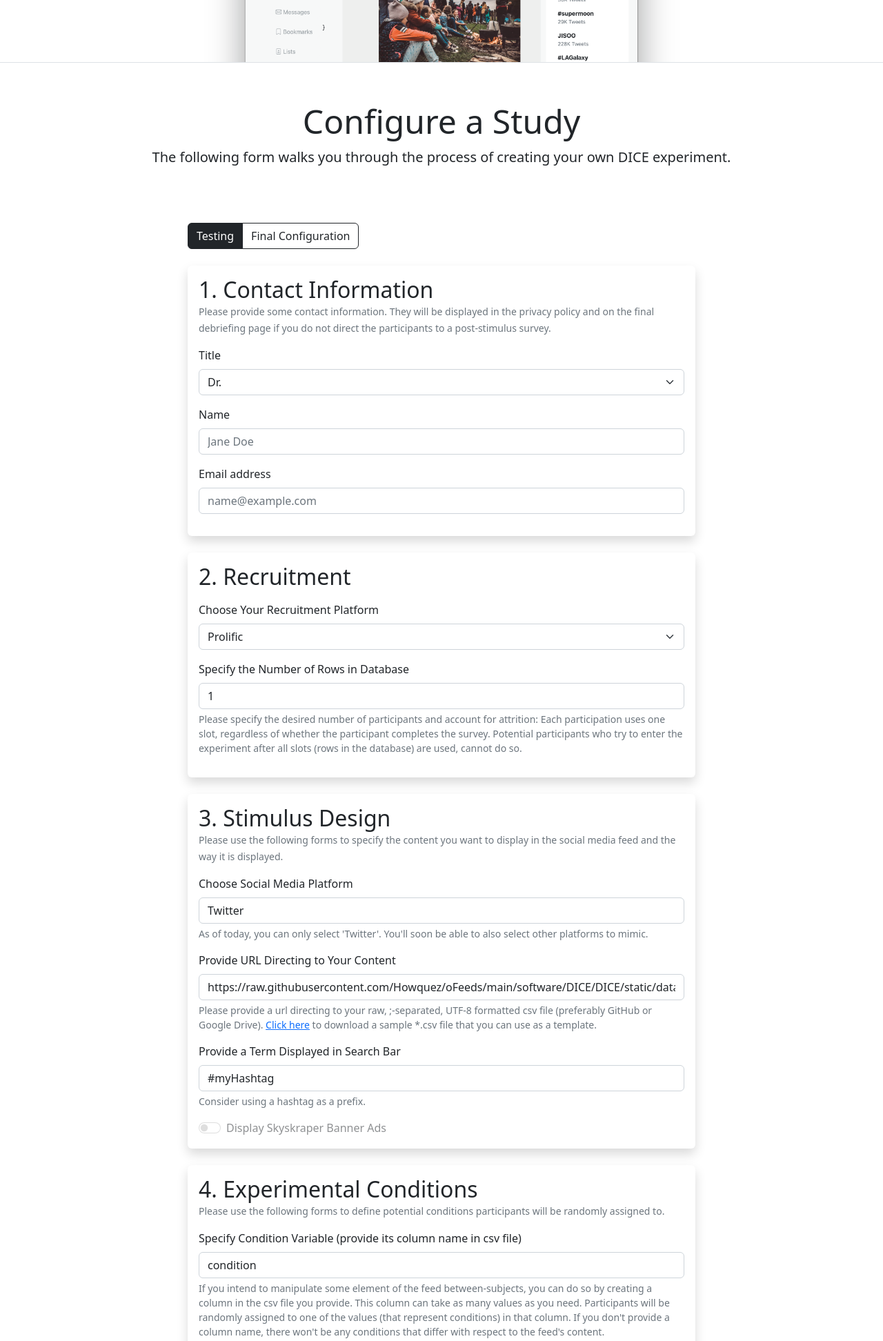
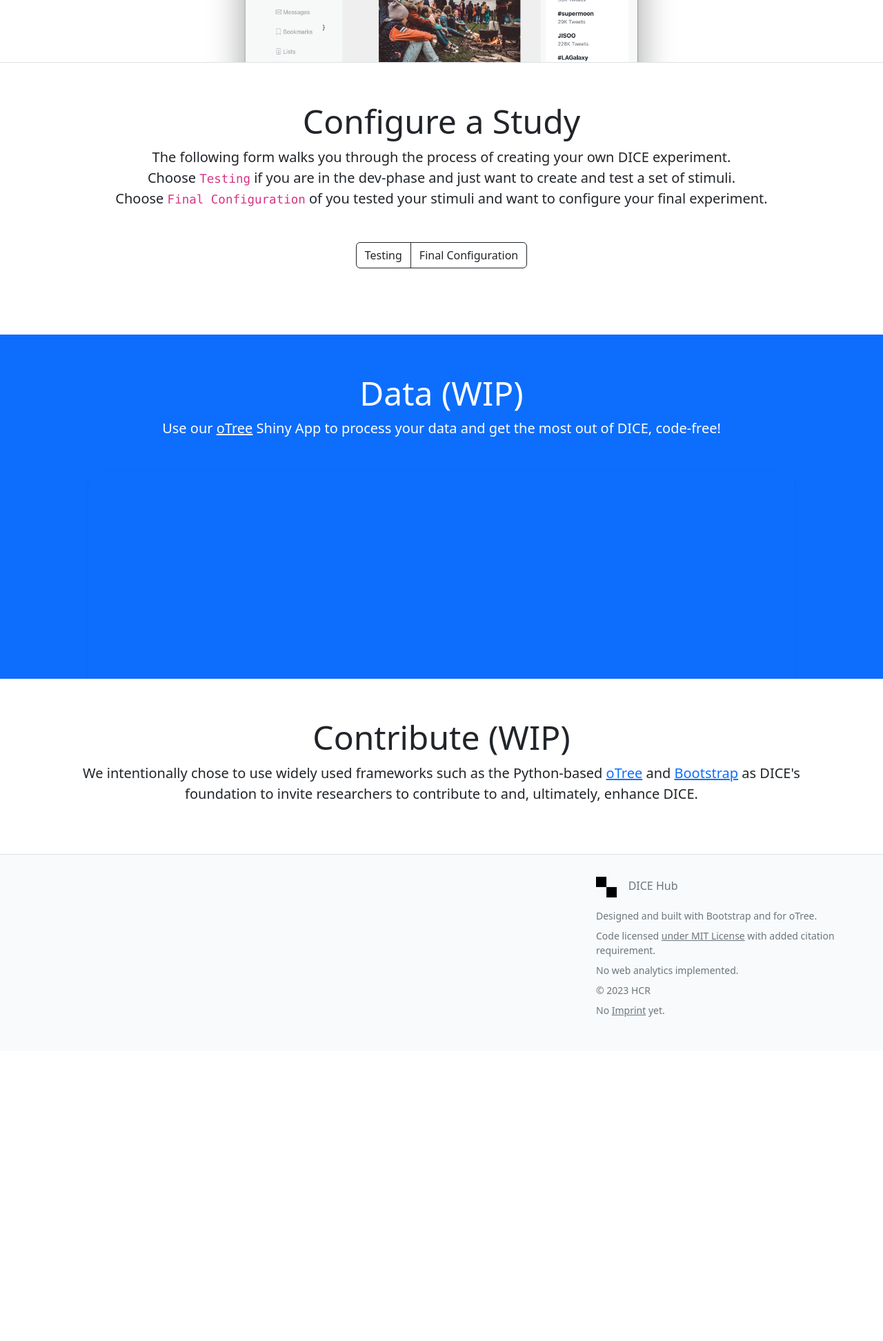
Before and after one commit to Howquez/oFeeds-config, a Flask app: page / in a window 1280 px wide. Shown: the part 671-2615 px from the top of the page at 69% size. After the commit the page ends 2145 px from the top, so only its background shows below. Run offline with Flask 3, Linux system fonts and the light colour scheme.

Commit message:
streamline UI for Testing vs. Final Config (still needs adjustments in the backend)

```diff
--- /dev/null
+++ b/static/config_goals.js
@@ -0,0 +1,45 @@
+console.log('config_goals running')
+
+document.addEventListener('DOMContentLoaded', function () {
+    // Initially hide all cards, the create session button, and optionally the Next Steps text
+    const cardsToShowHide = ['card1', 'card2', 'card3', 'card4', 'card5', 'card6'];
+    cardsToShowHide.forEach(cardId => document.getElementById(cardId).style.display = 'none');
+    document.getElementById('createSessionBtn').style.display = 'none'; // Hide the create session button initially
+
+    const nextStepsText = document.getElementById('nextStepsText'); // Assume this is the ID of the Next Steps text element
+    if(nextStepsText) nextStepsText.style.display = 'none';
+
+    // Function to show/hide elements based on the selection
+    function toggleElements(show) {
+        // Hide all first
+        cardsToShowHide.forEach(cardId => document.getElementById(cardId).style.display = 'none');
+
+        // Hide the Next Steps text by default when toggling, show it only in Final Configuration
+        if(nextStepsText) nextStepsText.style.display = 'none';
+
+        if (show === 'testing') {
+            // For Testing, show specific cards
+            ['card3', 'card4', 'card5'].forEach(cardId => document.getElementById(cardId).style.display = 'block');
+            // Set defaults for Recruitment card
+            document.getElementById('recruitment_platform').value = 'None';
+            document.getElementById('participant_number').value = 10;
+        } else if (show === 'final') {
+            // For Final Configuration, show all cards
+            cardsToShowHide.forEach(cardId => document.getElementById(cardId).style.display = 'block');
+            // Show the Next Steps text in final configuration
+            if(nextStepsText) nextStepsText.style.display = 'block';
+        }
+
+        // Show the create session button after any selection is made
+        document.getElementById('createSessionBtn').style.display = 'block';
+    }
+
+    // Event listeners for radio buttons to handle the display logic
+    document.getElementById('btnradio1').addEventListener('change', function() {
+        if (this.checked) toggleElements('testing');
+    });
+
+    document.getElementById('btnradio2').addEventListener('change', function() {
+        if (this.checked) toggleElements('final');
+    });
+});
--- a/templates/index.html
+++ b/templates/index.html
@@ -11,6 +11,7 @@
 <script src="https://cdn.jsdelivr.net/npm/bootstrap@5.2.3/dist/js/bootstrap.bundle.min.js" integrity="sha384-kenU1KFdBIe4zVF0s0G1M5b4hcpxyD9F7jL+jjXkk+Q2h455rYXK/7HAuoJl+0I4" crossorigin="anonymous"></script>
 <script src="{{ url_for('static', filename='script.js') }}"></script>
 <script src="{{ url_for('static', filename='smooth_scrolling.js') }}"></script>
+<script src="{{ url_for('static', filename='config_goals.js') }}"></script>
 
 <nav class="navbar fixed-top border-bottom bg-white bg-opacity-75 border-opacity-50">
     <div class="container">
@@ -61,22 +62,27 @@
     <div class="my-3 p-3">
         <h2 class= "display-5 mt-4  text-center">Configure a Study</h2>
         <p class="lead  text-center">
-            The following form walks you through the process of creating your own DICE experiment.
+            The following form walks you through the process of creating your own DICE experiment.<br>
+            Choose <code>Testing</code> if you are in the dev-phase and just want to create and test a set of stimuli.<br>
+            Choose <code>Final Configuration</code> of you tested your stimuli and want to configure your final experiment.
         </p>
+    </div>
+    <div class="d-flex justify-content-center">
+        <div class="btn-group" role="group" aria-label="Basic radio toggle button group">
+            <input type="radio" class="btn-check" name="btnradio" id="btnradio1" autocomplete="off">
+            <label class="btn btn-outline-dark" for="btnradio1">Testing</label>
+
+            <input type="radio" class="btn-check" name="btnradio" id="btnradio2" autocomplete="off">
+            <label class="btn btn-outline-dark" for="btnradio2">Final Configuration</label>
+        </div>
     </div>
     <div class= "container-md my-5">
     <div class= "row justify-content-center">
         <div class= "col-lg-8 col-md-10">
 
-            <div class="btn-group" role="group" aria-label="Basic radio toggle button group">
-                <input type="radio" class="btn-check" name="btnradio" id="btnradio1" autocomplete="off" checked>
-                <label class="btn btn-outline-dark" for="btnradio1">Testing</label>
 
-                <input type="radio" class="btn-check" name="btnradio" id="btnradio2" autocomplete="off">
-                <label class="btn btn-outline-dark" for="btnradio2">Final Configuration</label>
-            </div>
 
-            <div class="card my-4 border-0 shadow">
+            <div id="card1" class="card my-4 border-0 shadow">
                 <div class="card-body">
                     <h5 class="card-title h2 mb-0">
                         1. Contact Information
@@ -113,7 +119,7 @@
                 </div>
             </div>
 
-            <div class="card my-4 border-0 shadow">
+            <div id="card2" class="card my-4 border-0 shadow">
                 <div class="card-body">
                     <h5 class="card-title h2 mb-0">
                         2. Recruitment
@@ -144,7 +150,7 @@
                 </div>
             </div>
 
-            <div class="card my-4 border-0 shadow">
+            <div id="card3" class="card my-4 border-0 shadow">
                 <div class="card-body">
                     <h5 class="card-title h2 mb-0">
                         3. Stimulus Design
@@ -190,7 +196,7 @@
                 </div>
             </div>
 
-            <div class="card my-4 border-0 shadow">
+            <div id="card4" class="card my-4 border-0 shadow">
                 <div class="card-body">
                     <h5 class="card-title h2 mb-0">
                         4. Experimental Conditions
@@ -229,7 +235,7 @@
                 </div>
             </div>
 
-            <div class="card my-4 border-0 shadow">
+            <div id="card5" class="card my-4 border-0 shadow">
                 <div class="card-body">
                     <h5 class="card-title h2 mb-0">
                         5. Pre-Stimulus Configurations
@@ -251,7 +257,7 @@
                 </div>
             </div>
 
-            <div class="card my-4 border-0 shadow">
+            <div id="card6" class="card my-4 border-0 shadow">
                 <div class="card-body">
                     <h5 class="card-title h2 mb-0">
                         6. Post-Stimulus Configurations
@@ -326,7 +332,7 @@
 
 <div id="dataSection" class= "text-bg-primary text-center overflow-hidden">
     <div class= "my-3 py-3">
-        <h2 class= "display-5 mt-4">Data</h2>
+        <h2 class= "display-5 mt-4">Data (WIP)</h2>
         <p class= "lead">Use our
             <a class="text-white" href="https://roggenkamp.shinyapps.io/DICE-Preprocessing/" target="_blank">oTree</a>
             Shiny App to process your data and get the most out of DICE, code-free!</p>
@@ -336,7 +342,7 @@
 
 <div id="contributeSection" class="bg-body-tertiary overflow-hidden">
     <div class="my-3 py-3 px-5">
-        <h2 class= "display-5 mt-4 text-center">Contribute</h2>
+        <h2 class= "display-5 mt-4 text-center">Contribute (WIP)</h2>
         <p class= "lead text-center mx-5">
             We intentionally chose to use widely used frameworks such as the Python-based
             <a href="https://www.otree.org/" target="_blank">oTree</a> and
```
